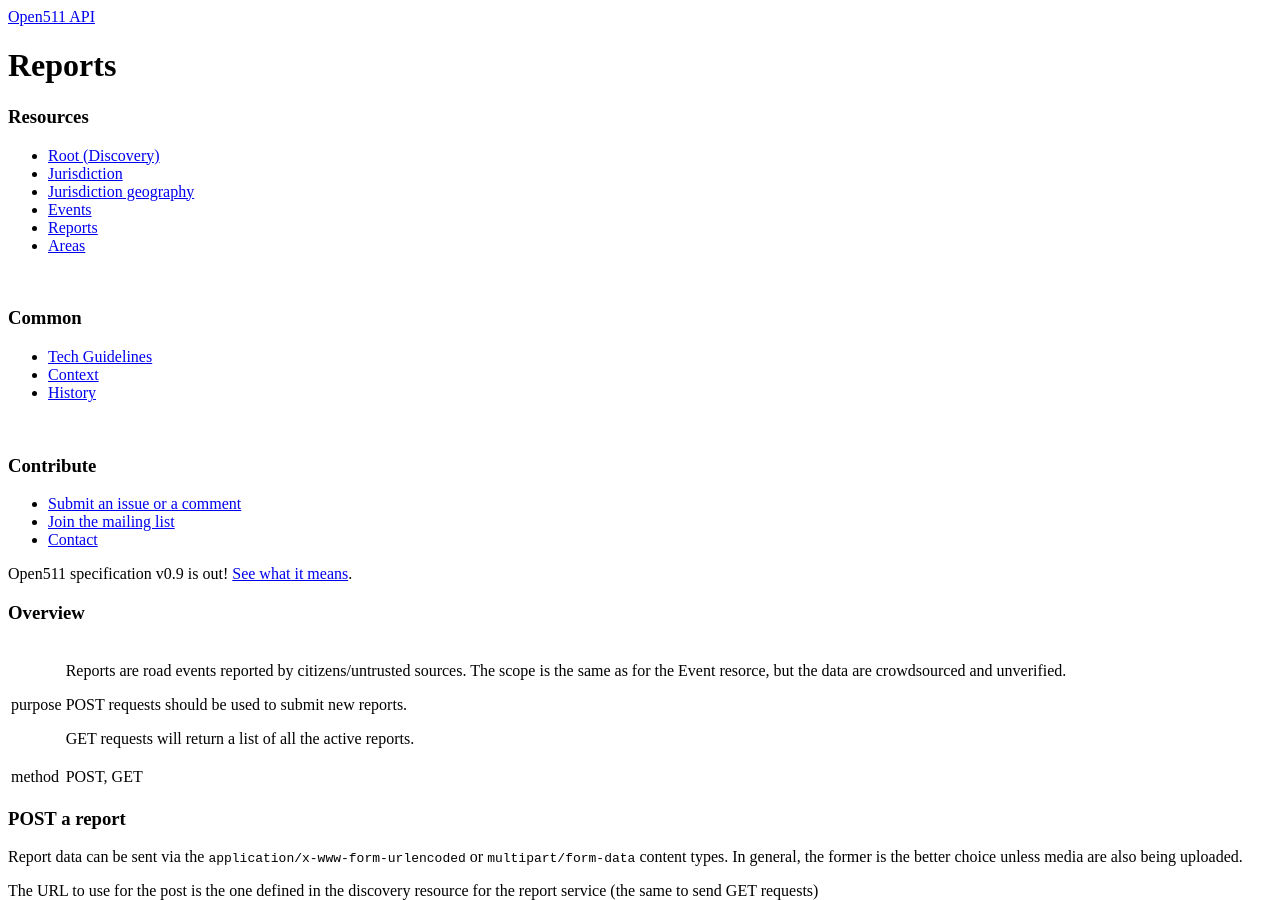
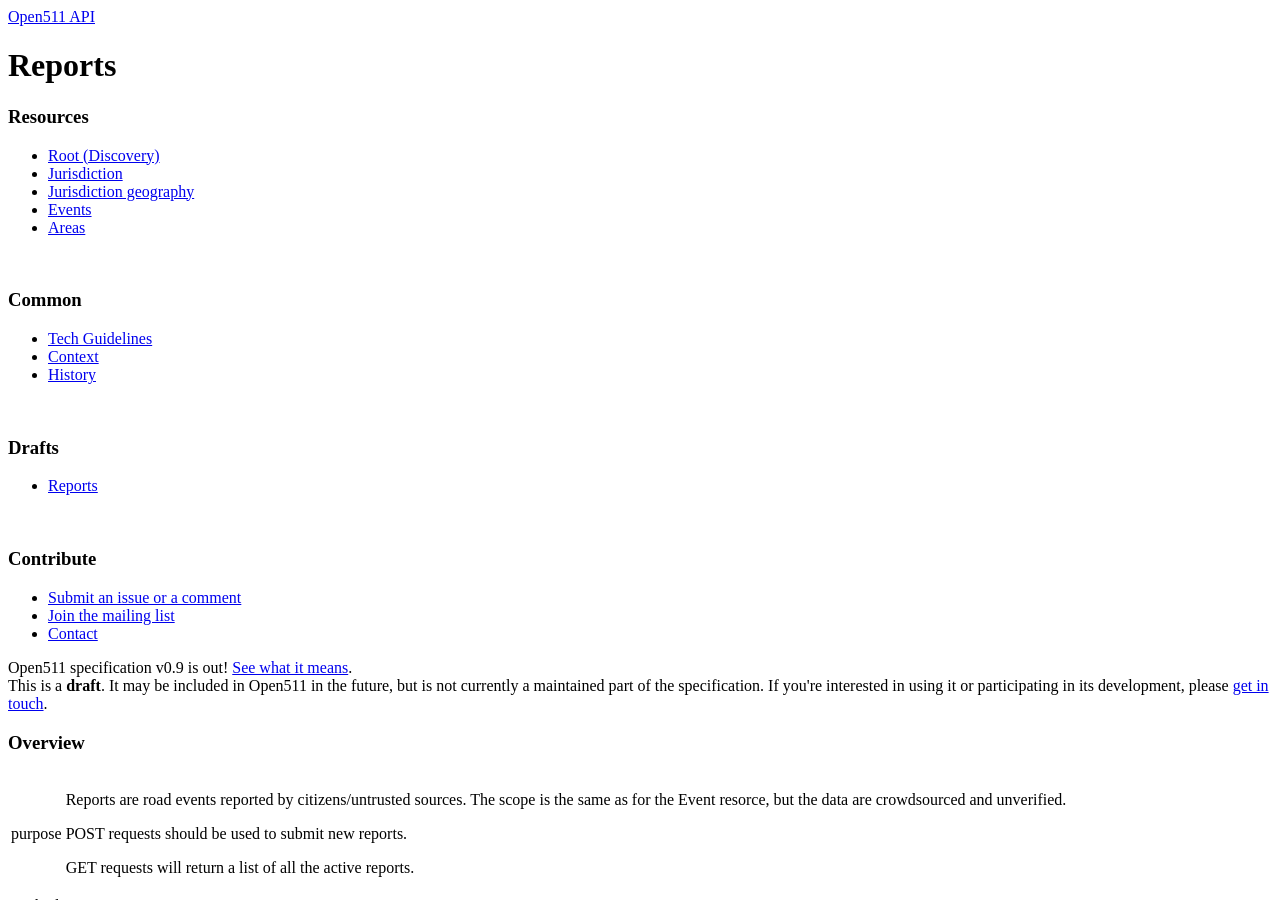
Before and after one commit to open511/Open511API, a Jekyll site: the page built from report.html, in a window 1280 px wide and 900 px high. Built offline with Jekyll 4.4.1, drawn with Linux system fonts in a browser that asks for light colours; nearby versions of some CDN libraries.

Commit message:
Label report resource as draft
fixes #59

```diff
--- /dev/null
+++ b/_includes/draft_warning.html
@@ -0,0 +1 @@
+<div class="warning">This is a <strong>draft</strong>. It may be included in Open511 in the future, but is not currently a maintained part of the specification. If you're interested in using it or participating in its development, please <a href="mailto:open511@opennorth.ca">get in touch</a>.</div>
--- a/_includes/specsnav.html
+++ b/_includes/specsnav.html
@@ -24,7 +23,13 @@
 
 	<p>&nbsp;</p>
 
+	<h3>Drafts</h3>
+	<ul>
+		<li><a href="report.html">Reports</a></li>
+	</ul>
 
+
+	<p>&nbsp;</p>
 
 	<h3>Contribute</h3>
 	<ul>
--- a/report.html
+++ b/report.html
@@ -130,6 +130,8 @@
 
 {% include specsnav.html %}
 
+{% include draft_warning.html %}
+
 <h3>Overview</h3>
 
   <table class="resource_pres">
```
Also changed, not shown: other parts of _includes/specsnav.html (+0 -1 lines).
